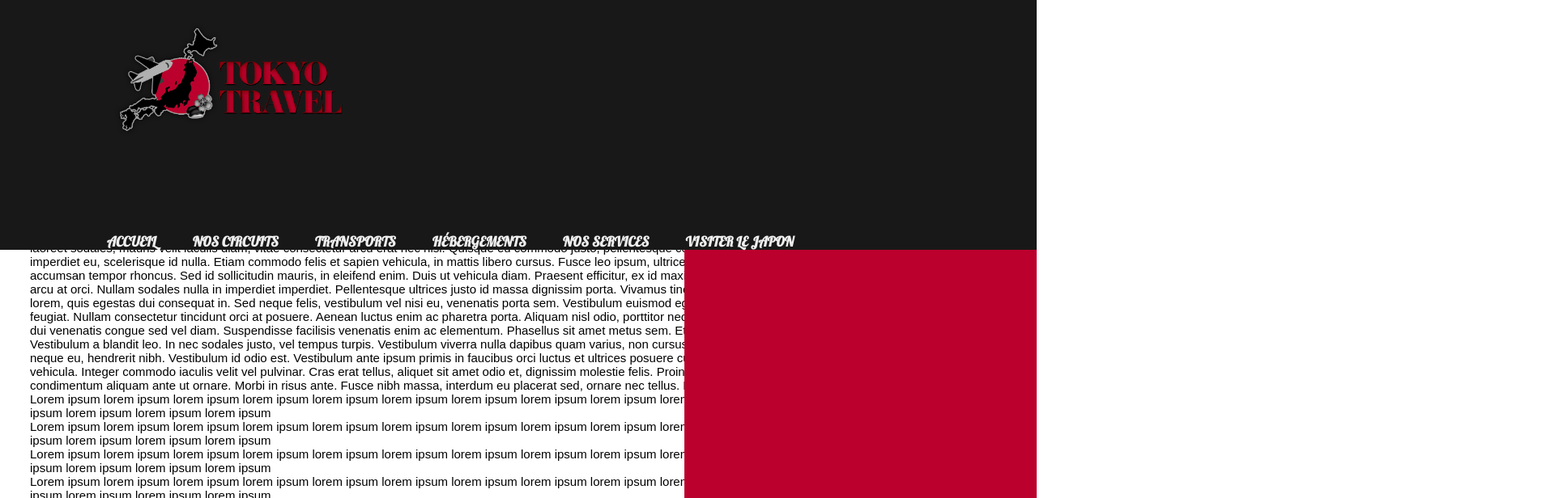
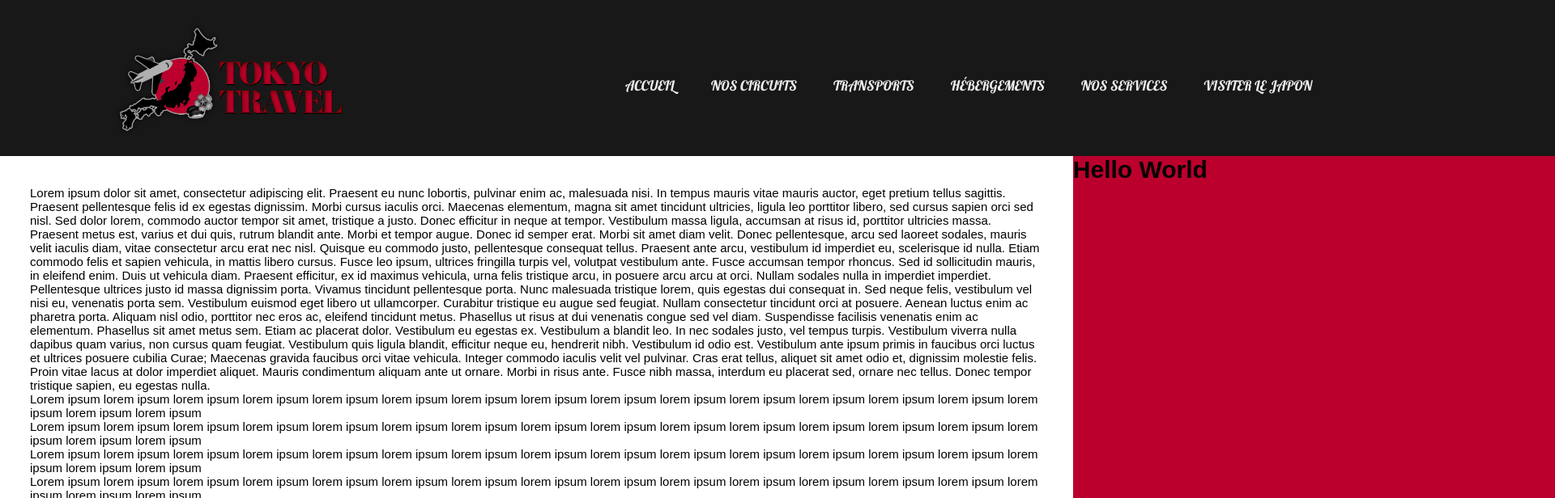
Before and after one commit to GLBDM/Tokyo-Travel, a plain HTML site: page index.html in a window 1280 px wide. Shown: the top 616 px of the page at 81% size, 1920 px wide, since content can reach past the window. Drawn offline with Linux system fonts and the light colour scheme.

Commit message:
changements

```diff
--- a/index.html
+++ b/index.html
@@ -31,7 +31,6 @@
 
     </header>
 
-    <div class="main">
     <div class="scroll">
 
 
@@ -73,8 +72,6 @@
         <h1>Hello World</h1>
     </div>
 
-    </div>
-
 </body>
 
 </html>
--- a/styles.css
+++ b/styles.css
@@ -5,18 +5,17 @@
     padding: 0;
 }
 
-html,
 body {
-    height: 100%;
-    margin: 0;
-    padding: 0;
+
+    min-width: 1920px!important;
 }
+
 
 body {
 
     font-family: Arial, sans-serif;
     font-size: 15px;
-    overflow:hidden;
+    overflow: hidden;
 }
 
 a {
@@ -25,31 +24,34 @@ a {
     color: #444;
 }
 
-
 /* HEADER */
 
 .wrapper {
 
-    position: fixed;
-    width: 100%;
     background-color: #191818;
-    z-index: 99;
-    top: 0px;
-    display: inline-block;
 }
 
 #logo {
 
     width: 325px;
-    height: auto;
     padding: 10px 125px;
+
 }
 
 header nav {
 
     float: right;
-    padding-top: 60px;
+    padding-top: 25px;
     margin-right: 255px;
+}
+
+
+header nav ul {
+
+    margin-top: 35px;
+    float: left;
+    display: inline-block;
+
 }
 
 header nav ul li {
@@ -62,7 +64,6 @@ header nav ul li {
 header nav ul li a {
 
     text-transform: uppercase;
-    font-weight: bold;
     margin-right: 45px;
     font-family: 'Lobster', cursive;
     font-size: 17px;
@@ -74,19 +75,17 @@ header nav ul li a:hover {
     color: #BB002D;
 }
 
-
 /* SCROLL */
 
 .scroll {
 
     float: left;
     position: relative;
-    max-width: 1190px;
-    top: 193px;
+    display: block;
+    overflow-y: scroll;
+    height: 700px;
+    max-width: 1250px;
     padding: 37px;
-    overflow-y: scroll;
-    display: block;
-    height: 700px;
 
 }
 
@@ -105,17 +104,14 @@ header nav ul li a:hover {
     background: #161515;
 }
 
+
 /* NO SCROLL */
 
 .no-scroll {
 
-    top: 0px;
-    z-index: 80;
-    right: 0px;
-    position: absolute;
-    width: 34%;
-    height: 100%;
-    padding-top: 200px;
-    display: inline-block;
     background-color: #BB002D;
+    margin-left: 69%;
+    padding-bottom: 100%
+
+
 }
```
Also changed, not shown: 1 other file. Lines whose indentation alone changed are shown as unchanged.
